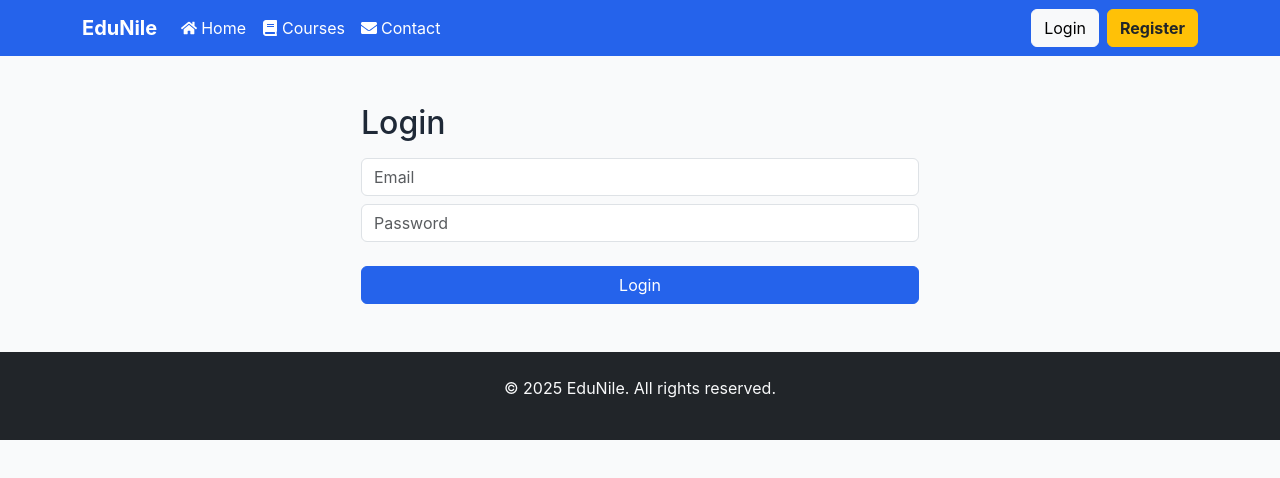
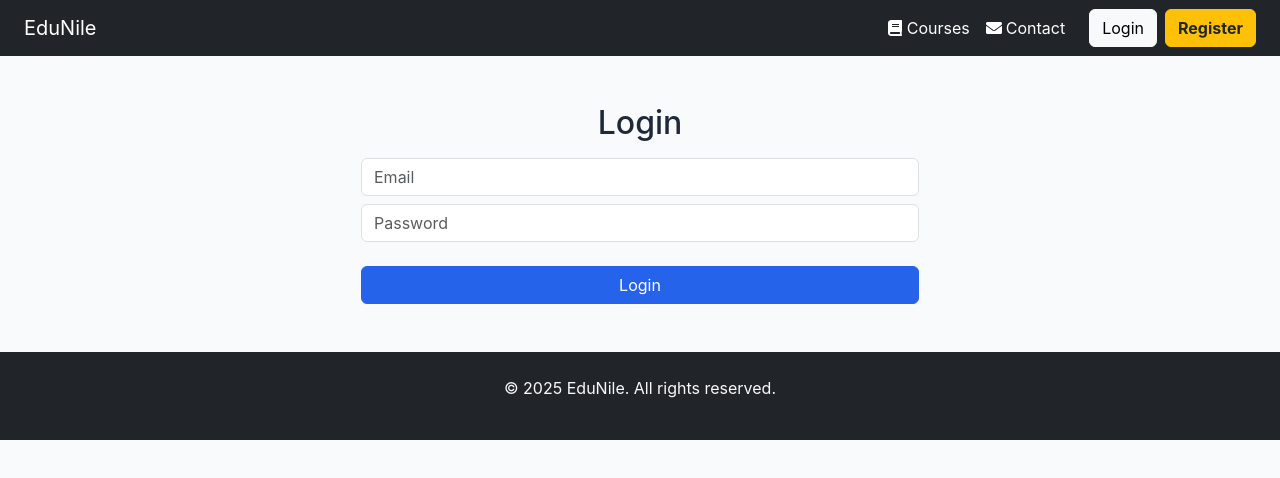
Before and after one commit to Mahmoudellawendy/EduNile, a React (Vite) app in the folder edunile/: page /login in a window 1280 px wide. Shown: the top 478 px of the page. Built offline with nearby package versions, Linux system fonts and the light colour scheme.

Commit message:
add more edits

```diff
--- a/edunile/src/App.jsx
+++ b/edunile/src/App.jsx
@@ -11,14 +11,13 @@ import Register from "./pages/Register";
 import Dashboard from "./pages/Dashboard";
 import Contact from "./pages/Contact";
 
-import UserProvider from "./context/UserContext"; // ← هنا الContext
+import UserProvider from "./context/UserContext";
 
 export default function App() {
   return (
     <UserProvider>
       <Router>
         <Navbar />
-
         <div className="container my-5">
           <Routes>
             <Route path="/" element={<HomePage />} />
@@ -31,7 +30,6 @@ export default function App() {
             <Route path="/contact" element={<Contact />} />
           </Routes>
         </div>
-
         <Footer />
       </Router>
     </UserProvider>
--- a/edunile/src/components/Navbar.jsx
+++ b/edunile/src/components/Navbar.jsx
@@ -1,5 +1,5 @@
 import { Link } from "react-router-dom";
-import { FaHome, FaBook, FaUser, FaEnvelope } from "react-icons/fa";
+import { FaBook, FaUser, FaEnvelope } from "react-icons/fa";
 import { useContext } from "react";
 import { UserContext } from "../context/UserContext";
 
@@ -7,31 +7,29 @@ export default function Navbar() {
   const { currentUser, logout } = useContext(UserContext);
 
   return (
-    <nav className="navbar navbar-expand-lg navbar-dark" style={{ backgroundColor: "#2563EB" }}>
-      <div className="container">
-        <Link className="navbar-brand fw-bold" to="/">EduNile</Link>
-        <button className="navbar-toggler" type="button" data-bs-toggle="collapse" data-bs-target="#navbarNav">
-          <span className="navbar-toggler-icon"></span>
-        </button>
-        <div className="collapse navbar-collapse" id="navbarNav">
-          <ul className="navbar-nav me-auto mb-2 mb-lg-0">
+    <nav className="navbar navbar-expand-lg navbar-dark bg-dark px-4">
+      <Link className="navbar-brand" to="/">EduNile</Link>
+      <ul className="navbar-nav ms-auto">
         <li className="nav-item">
-              <Link className="nav-link d-flex align-items-center" to="/"><FaHome className="me-1" /> Home</Link>
-            </li>
-            <li className="nav-item">
-              <Link className="nav-link d-flex align-items-center" to="/courses"><FaBook className="me-1" /> Courses</Link>
+          <Link className="nav-link d-flex align-items-center" to="/courses">
+            <FaBook className="me-1" /> Courses
+          </Link>
         </li>
         {currentUser && (
           <li className="nav-item">
-                <Link className="nav-link d-flex align-items-center" to="/dashboard"><FaUser className="me-1" /> Dashboard</Link>
+            <Link className="nav-link d-flex align-items-center" to="/dashboard">
+              <FaUser className="me-1" /> Dashboard
+            </Link>
           </li>
         )}
         <li className="nav-item">
-              <Link className="nav-link d-flex align-items-center" to="/contact"><FaEnvelope className="me-1" /> Contact</Link>
+          <Link className="nav-link d-flex align-items-center" to="/contact">
+            <FaEnvelope className="me-1" /> Contact
+          </Link>
         </li>
       </ul>
 
-          <div className="d-flex">
+      <div className="d-flex ms-3">
         {!currentUser ? (
           <>
             <Link className="btn btn-light me-2" to="/login">Login</Link>
@@ -41,8 +39,6 @@ export default function Navbar() {
           <button className="btn btn-danger" onClick={logout}>Logout</button>
         )}
       </div>
-        </div>
-      </div>
     </nav>
   );
 }
--- a/edunile/src/context/UserContext.jsx
+++ b/edunile/src/context/UserContext.jsx
@@ -8,17 +8,16 @@ export default function UserProvider({ children }) {
     return savedUser ? JSON.parse(savedUser) : null;
   });
 
-  const login = (user) => {
-    localStorage.setItem("currentUser", JSON.stringify(user));
-    setCurrentUser(user);
-  };
+  // حفظ المستخدم في localStorage عند التغيير
+  useEffect(() => {
+    if (currentUser) {
+      localStorage.setItem("currentUser", JSON.stringify(currentUser));
+    } else {
+      localStorage.removeItem("currentUser");
+    }
+  }, [currentUser]);
 
-  const logout = () => {
-    localStorage.removeItem("currentUser");
-    setCurrentUser(null);
-  };
-
-  // عشان يتحدث تلقائي لو حصل login/logout
+  // تحديث تلقائي في حالة login/logout من تبويب آخر
   useEffect(() => {
     const handleStorageChange = () => {
       const updatedUser = localStorage.getItem("currentUser");
@@ -28,6 +27,9 @@ export default function UserProvider({ children }) {
     return () => window.removeEventListener("storage", handleStorageChange);
   }, []);
 
+  const login = (user) => setCurrentUser(user);
+  const logout = () => setCurrentUser(null);
+
   return (
     <UserContext.Provider value={{ currentUser, login, logout }}>
       {children}
--- a/edunile/src/pages/Login.jsx
+++ b/edunile/src/pages/Login.jsx
@@ -11,7 +11,8 @@ export default function Login() {
   const handleSubmit = (e) => {
     e.preventDefault();
     const users = JSON.parse(localStorage.getItem("users")) || [];
-    const user = users.find(u => u.email === email && u.password === password);
+    const user = users.find((u) => u.email === email && u.password === password);
+
     if (user) {
       login(user);
       navigate("/dashboard");
@@ -22,21 +23,23 @@ export default function Login() {
 
   return (
     <div className="w-50 mx-auto my-5">
-      <h2 className="mb-3">Login</h2>
+      <h2 className="mb-3 text-center">Login</h2>
       <form onSubmit={handleSubmit}>
         <input
           type="email"
           className="form-control my-2"
           placeholder="Email"
           value={email}
-          onChange={e => setEmail(e.target.value)}
+          onChange={(e) => setEmail(e.target.value)}
+          required
         />
         <input
           type="password"
           className="form-control my-2"
           placeholder="Password"
           value={password}
-          onChange={e => setPassword(e.target.value)}
+          onChange={(e) => setPassword(e.target.value)}
+          required
         />
         <button className="btn btn-primary w-100 mt-3">Login</button>
       </form>
```
Lines whose indentation alone changed are shown as unchanged.
